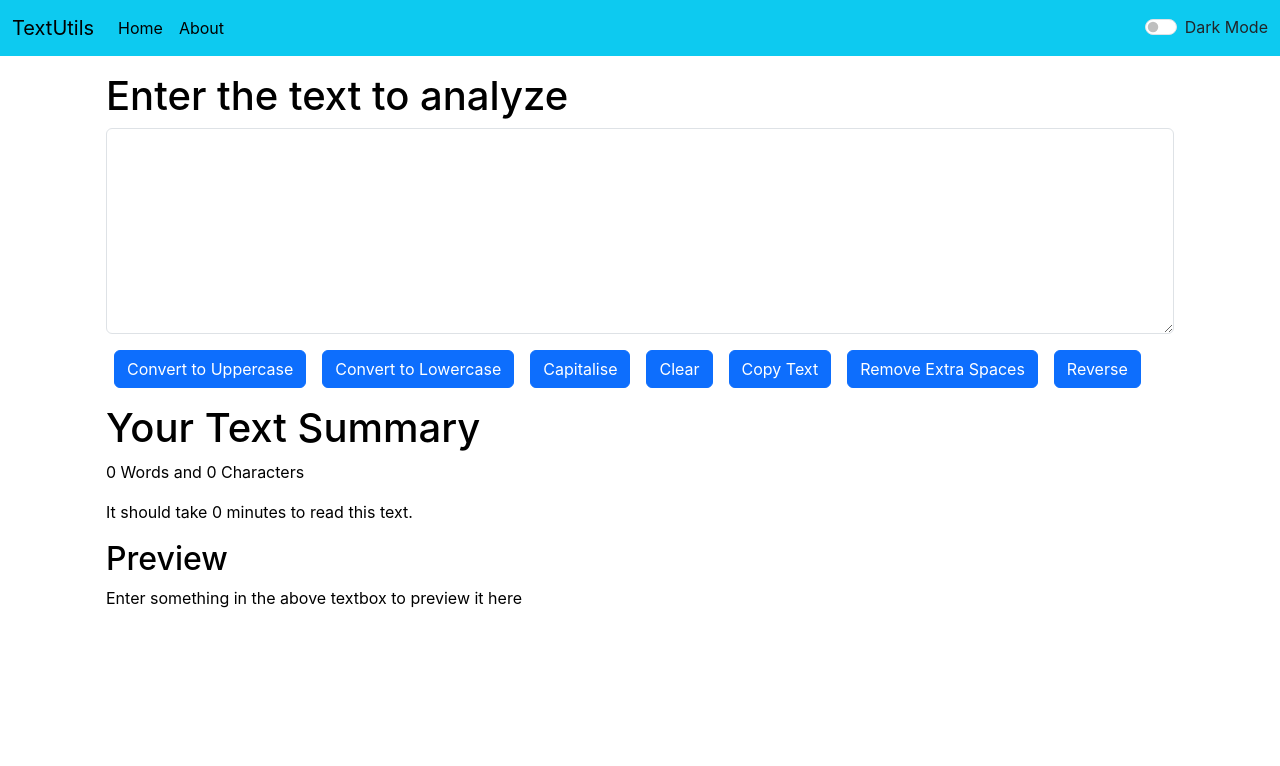
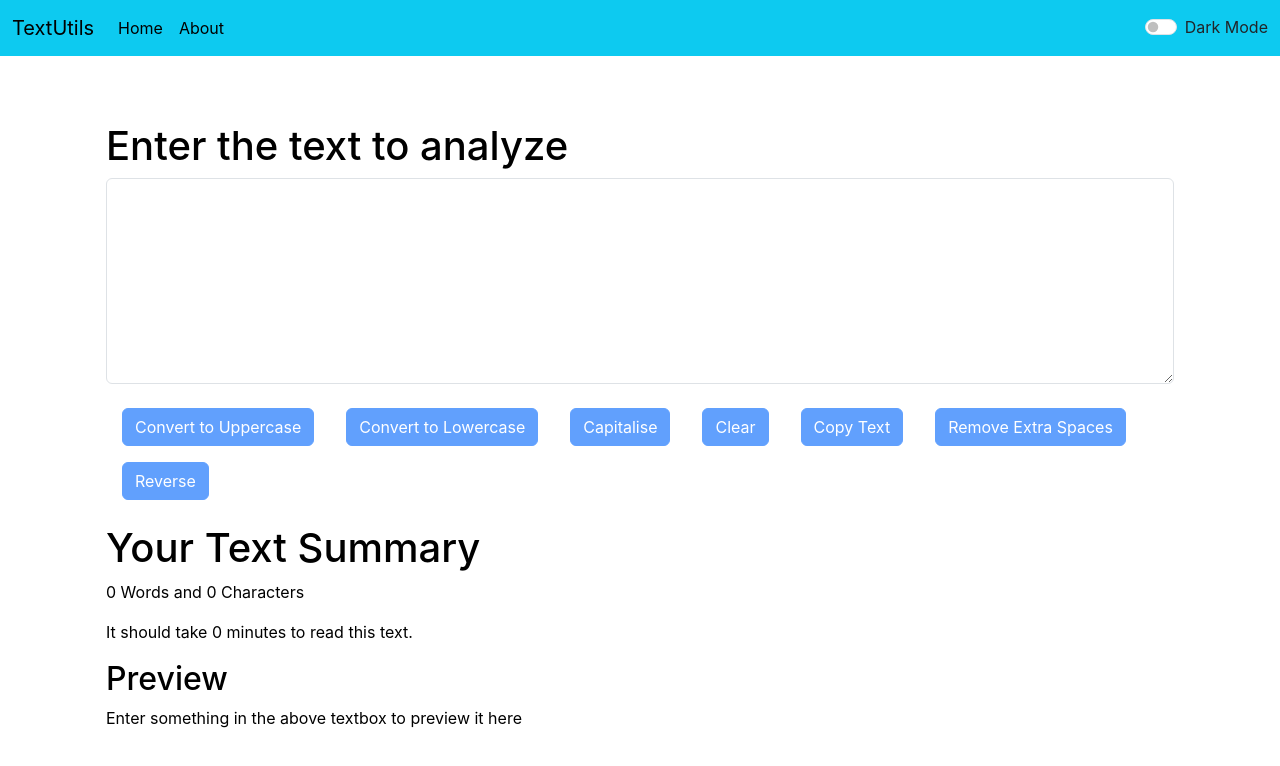
Before and after one commit to satyam-mishra-07/text-utils, a React (Create React App) app: page / in a window 1280 px wide. Shown: the top 766 px of the page. Built offline with nearby package versions, Linux system fonts and the light colour scheme; the HTML template or start-up script is replaced by a standard one.

Commit message:
Modified

```diff
--- a/src/components/Textform.js
+++ b/src/components/Textform.js
@@ -33,6 +33,7 @@ export default function Textform(props) {
 
   const handleCopy = () => {
     navigator.clipboard.writeText(text);
+    document.getSelection().removeAllRanges();
     props.showAlert("Text Copied!", "success");
   }
 
@@ -67,38 +68,38 @@ export default function Textform(props) {
               style={{backgroundcolour: props.mode==='dark'? 'Grey': 'white', color:props.mode=== 'dark'?'white': 'black'}}
             ></textarea>
           </div>
-          <span className="mx-2">
-            <button className="btn btn-primary" onClick={handleUpClicked}>
+          <span className="mx-2 my-2">
+            <button disabled={text.length===0} className="btn btn-primary mx-2 my-2" onClick={handleUpClicked}>
               Convert to Uppercase
             </button>
           </span>
-          <span className="mx-2">
-            <button className="btn btn-primary" onClick={handleLwClicked}>
+          <span className="mx-2 my-2">
+            <button disabled={text.length===0} className="btn btn-primary mx-2 my-2" onClick={handleLwClicked}>
               Convert to Lowercase
             </button>
           </span>
           <span className="mx-2">
-            <button className="btn btn-primary" onClick={handleCapitalClicked}>
+            <button disabled={text.length===0} className="btn btn-primary mx-2 my-2" onClick={handleCapitalClicked}>
               Capitalise
             </button>
           </span>
-          <span className="mx-2">
-            <button className="btn btn-primary" onClick={handleClearClicked}>
+          <span className="mx-2 my-2">
+            <button disabled={text.length===0} className="btn btn-primary mx-2 my-2" onClick={handleClearClicked}>
               Clear
             </button>
           </span>
-          <span className="mx-2">
-            <button onClick={handleCopy} className="btn btn-primary">
+          <span className="mx-2 my-2">
+            <button disabled={text.length===0} onClick={handleCopy} className="btn btn-primary mx-2 my-2">
               Copy Text
             </button>
           </span>
-          <span className="mx-2">
-            <button onClick={handleExtraSpaces} className="btn btn-primary">
+          <span className="mx-2 my-2">
+            <button disabled={text.length===0} onClick={handleExtraSpaces} className="btn btn-primary mx-2 my-2">
               Remove Extra Spaces
             </button>
           </span>
-          <span className="mx-2">
-            <button onClick={handleReverse} className="btn btn-primary">
+          <span className="mx-2 my-2">
+            <button disabled={text.length===0} onClick={handleReverse} className="btn btn-primary mx-2 my-2">
               Reverse
             </button>
           </span>
@@ -106,10 +107,10 @@ export default function Textform(props) {
         <div className="container my-3" data-bs-theme={props.mode}>
           <h1>Your Text Summary</h1>
           <p>
-          {text.split(" ").filter((element)=>{return element.length!=0}).length} Words and {text.length} Characters
+          {text.split(" ").filter((element)=>{return element.length!==0}).length} Words and {text.length} Characters
           </p>
           <p>
-            It should take {0.008 * text.split(" ").filter((element)=>{return element.length!=0}).length} minutes to read this
+            It should take {0.008 * text.split(" ").filter((element)=>{return element.length!==0}).length} minutes to read this
             text.
           </p>
           <h2>Preview</h2>
--- a/src/components/alert.js
+++ b/src/components/alert.js
@@ -6,8 +6,10 @@ export default function Alert(props) {
     return lower.charAt(0).toUpperCase() + lower.slice(1);
   }
   return (
-    props.alert && <div className= {`alert alert-${props.alert.Type}`} role="alert">
-      <strong>{capitalize(props.alert.Type)}</strong>: {props.alert.msg}
+    <div style={{height: '50px'}}>
+      {props.alert && <div className= {`alert alert-${props.alert.Type}`} role="alert">
+        <strong>{capitalize(props.alert.Type)}</strong>: {props.alert.msg}
+      </div>}
     </div>
   );
 }
```
